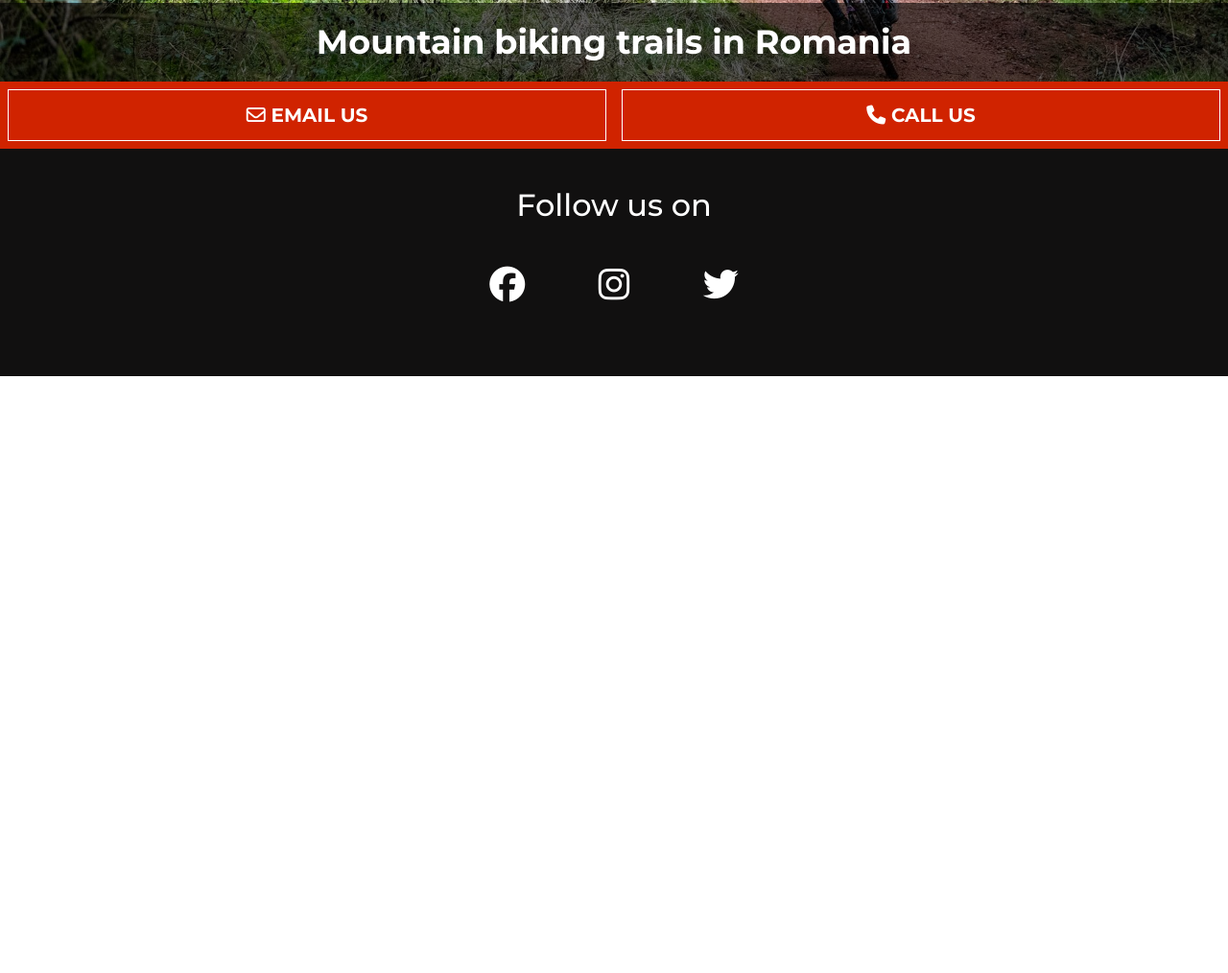
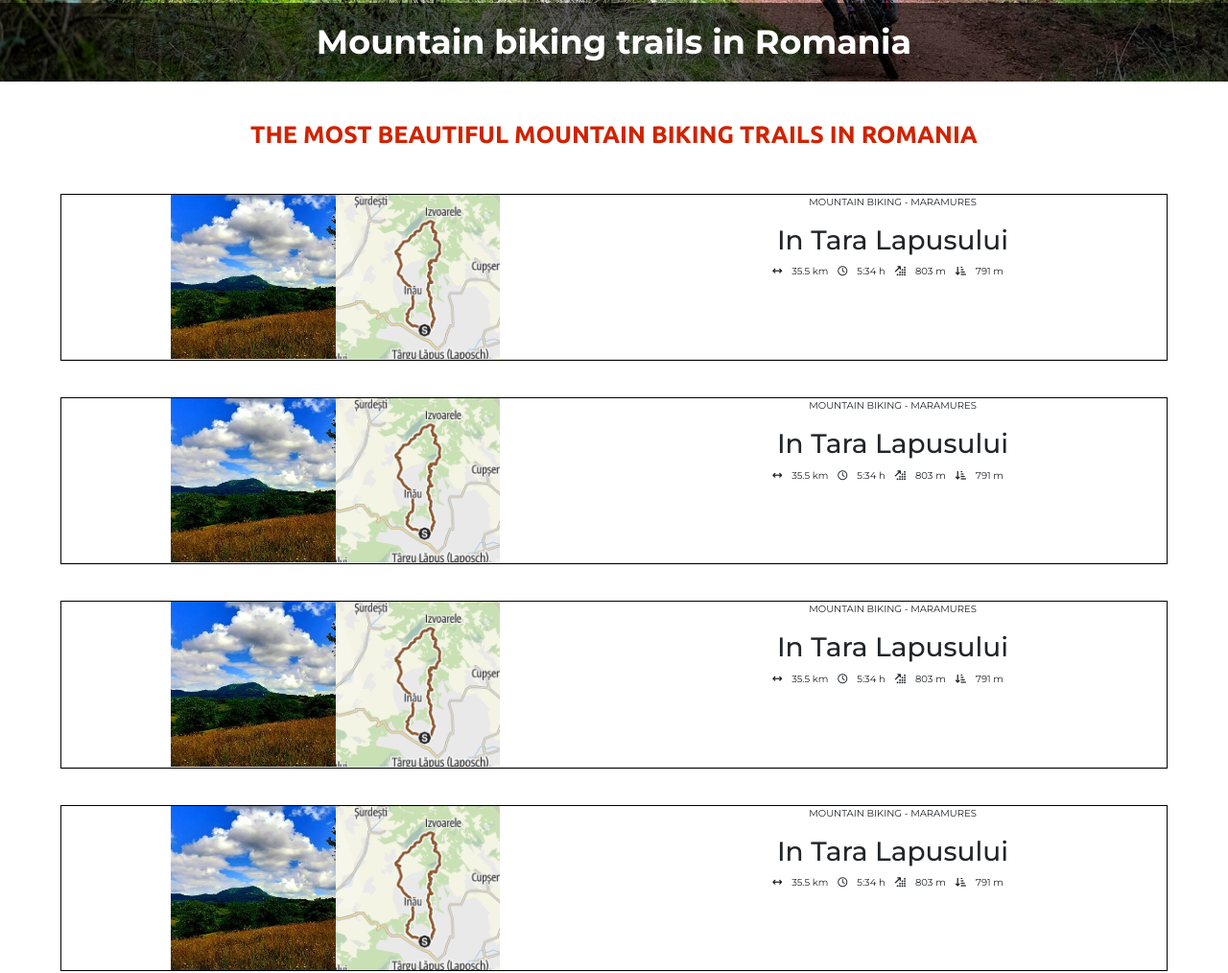
Before and after one commit to bubtroniq/mountain_bike_trails, a plain HTML site: page trails.html in a window 1280 px wide. Shown: the part 681-1695 px from the top of the page at 96% size. Before the commit the page ends 1073 px from the top, so only its background shows below. Drawn offline with nearby package versions, Linux system fonts and the light colour scheme.

Commit message:
6th commit -trails.html work in progress

```diff
--- a/style.css
+++ b/style.css
@@ -15,6 +15,56 @@ body {
 
 
 /* Base Styles */
+.flex {
+    display: flex;
+    justify-content: center;
+    align-self: center;
+}
+
+.content {
+    text-align: center;
+    display: grid;
+    grid-template-columns: 1fr;
+}
+
+.description {
+    font-size: 1.6em;
+    font-weight: 500;
+    line-height: 1.4;
+    margin: 3em auto 2em auto;
+    text-align: justify;
+    max-width: 96%;
+    padding-bottom: 2em;
+}
+
+.subheading {
+    font-size: 2.2em;
+    font-weight: 600;
+    text-transform: uppercase;
+    color: #d02300;
+    font-family: 'Ubuntu', sans-serif;
+}
+
+.margin-top {
+    margin-top: 6em;
+}
+
+.outline img {
+    width: 30%;
+}
+
+span {
+    padding-right: 1em;
+}
+
+.border-bottom {
+    border-bottom: 2px solid #000;
+}
+
+.map {
+    grid-column: 1 / 3;
+}
+
 
 
 
@@ -72,9 +122,7 @@ body {
 
 /* Main area styles*/
 
-.content {
-    text-align: center;
-}
+
 
 .hero-img {
     max-width: 100vw;
@@ -129,22 +177,6 @@ body {
     padding: 20px 5px;
     background-color: rgba(0, 0, 0, 0.6);
 }
-
-
-.description {
-    font-size: 1.6em;
-    font-weight: 500;
-    line-height: 1.4;
-    margin: 3em auto 2em auto;
-    text-align: justify;
-    max-width: 96%;
-    padding-bottom: 2em;
-}
-
-.margin-top {
-    margin-top: 4em;
-}
-
 
 
 /* Footer styles */
@@ -211,13 +243,7 @@ body {
     transform: scale(1.1);
 }
 
-.subheading {
-    font-size: 2.2em;
-    font-weight: 600;
-    text-transform: uppercase;
-    color: #d02300;
-    font-family: 'Ubuntu', sans-serif;
-}
+
 
 
 /* Booking Form styles */
@@ -304,9 +330,6 @@ section p i {
         grid-column: 2 / 3;
     }
 
-    .map {
-        grid-column: 1 / 3;
-    }
 
     .description {
         font-size: 2em;
@@ -318,4 +341,12 @@ section p i {
     .align-item {
         align-self: center;
     }
+
+    .flex {
+        display: flex;
+    }
+
+    .outline {
+        outline: 1px solid #000;
+    }
 }
--- a/trails.html
+++ b/trails.html
@@ -46,6 +46,119 @@
 
     <main>
 
+        <div class="margin-top content">
+            <h2 class="subheading map">The Most Beautiful mountain biking trails in Romania</h2>
+        </div>
+
+
+        <section>
+            <div class="content outline margin-top border-bottom">
+                <div class="flex">
+                    <img src="assets/img/tara-lap-poza.jpg" alt="Tara Lapusului">
+                    <img src="assets/img/tara-lap-map.png" alt="Track Map">
+                </div>
+                <div>
+                    <p>MOUNTAIN BIKING - MARAMURES</p>
+                    <h3>In Tara Lapusului</h3>
+                    <div class="flex">
+                        <div>
+                            <span><i class="fa-solid fa-arrows-left-right"></i></span><span>35.5 km</span>
+                        </div>
+                        <div>
+                            <span><i class="fa-regular fa-clock"></i></span><span>5:34 h</span>
+                        </div>
+                        <div>
+                            <span><i class="fa-solid fa-arrow-up-right-dots"></i></span><span>803 m</span>
+                        </div>
+                        <div>
+                            <span><i class="fa-solid fa-arrow-down-short-wide"></i></span><span>791 m</span>
+                        </div>
+                    </div>
+                </div>
+            </div>
+        </section>
+
+        <section>
+            <div class="content outline margin-top border-bottom">
+                <div class="flex">
+                    <img src="assets/img/tara-lap-poza.jpg" alt="Tara Lapusului">
+                    <img src="assets/img/tara-lap-map.png" alt="Track Map">
+                </div>
+                <div>
+                    <p>MOUNTAIN BIKING - MARAMURES</p>
+                    <h3>In Tara Lapusului</h3>
+                    <div class="flex">
+                        <div>
+                            <span><i class="fa-solid fa-arrows-left-right"></i></span><span>35.5 km</span>
+                        </div>
+                        <div>
+                            <span><i class="fa-regular fa-clock"></i></span><span>5:34 h</span>
+                        </div>
+                        <div>
+                            <span><i class="fa-solid fa-arrow-up-right-dots"></i></span><span>803 m</span>
+                        </div>
+                        <div>
+                            <span><i class="fa-solid fa-arrow-down-short-wide"></i></span><span>791 m</span>
+                        </div>
+                    </div>
+                </div>
+            </div>
+        </section>
+
+        <section>
+            <div class="content outline margin-top border-bottom">
+                <div class="flex">
+                    <img src="assets/img/tara-lap-poza.jpg" alt="Tara Lapusului">
+                    <img src="assets/img/tara-lap-map.png" alt="Track Map">
+                </div>
+                <div>
+                    <p>MOUNTAIN BIKING - MARAMURES</p>
+                    <h3>In Tara Lapusului</h3>
+                    <div class="flex">
+                        <div>
+                            <span><i class="fa-solid fa-arrows-left-right"></i></span><span>35.5 km</span>
+                        </div>
+                        <div>
+                            <span><i class="fa-regular fa-clock"></i></span><span>5:34 h</span>
+                        </div>
+                        <div>
+                            <span><i class="fa-solid fa-arrow-up-right-dots"></i></span><span>803 m</span>
+                        </div>
+                        <div>
+                            <span><i class="fa-solid fa-arrow-down-short-wide"></i></span><span>791 m</span>
+                        </div>
+                    </div>
+                </div>
+            </div>
+        </section>
+
+        <section>
+            <div class="content outline margin-top">
+                <div class="flex">
+                    <img src="assets/img/tara-lap-poza.jpg" alt="Tara Lapusului">
+                    <img src="assets/img/tara-lap-map.png" alt="Track Map">
+                </div>
+                <div>
+                    <p>MOUNTAIN BIKING - MARAMURES</p>
+                    <h3>In Tara Lapusului</h3>
+                    <div class="flex">
+                        <div>
+                            <span><i class="fa-solid fa-arrows-left-right"></i></span><span>35.5 km</span>
+                        </div>
+                        <div>
+                            <span><i class="fa-regular fa-clock"></i></span><span>5:34 h</span>
+                        </div>
+                        <div>
+                            <span><i class="fa-solid fa-arrow-up-right-dots"></i></span><span>803 m</span>
+                        </div>
+                        <div>
+                            <span><i class="fa-solid fa-arrow-down-short-wide"></i></span><span>791 m</span>
+                        </div>
+                    </div>
+                </div>
+            </div>
+        </section>
+
     </main>
 
 
```
Also changed, not shown: assets/img/tara-lap-map.png (added), assets/img/tara-lap-poza.jpg (added).
